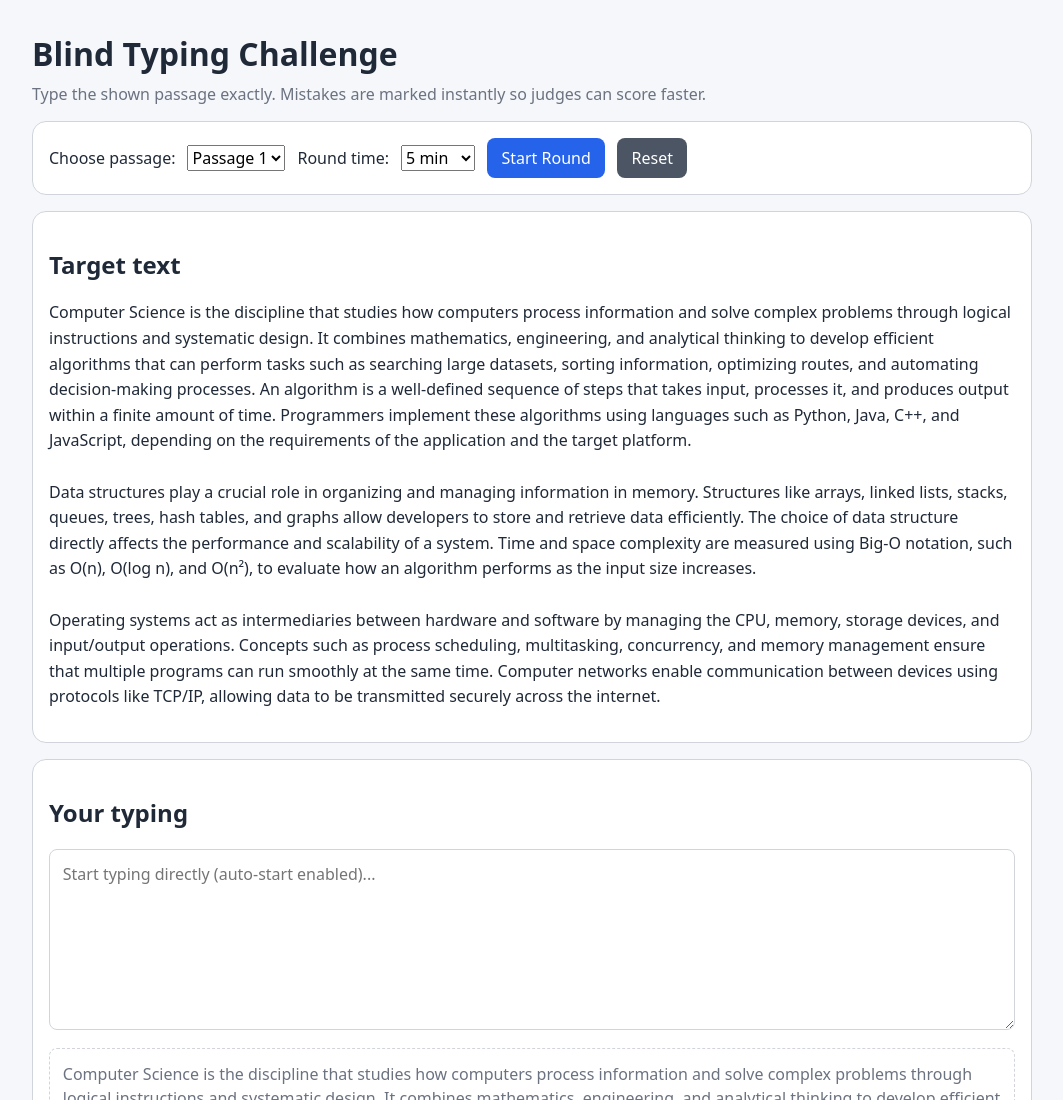
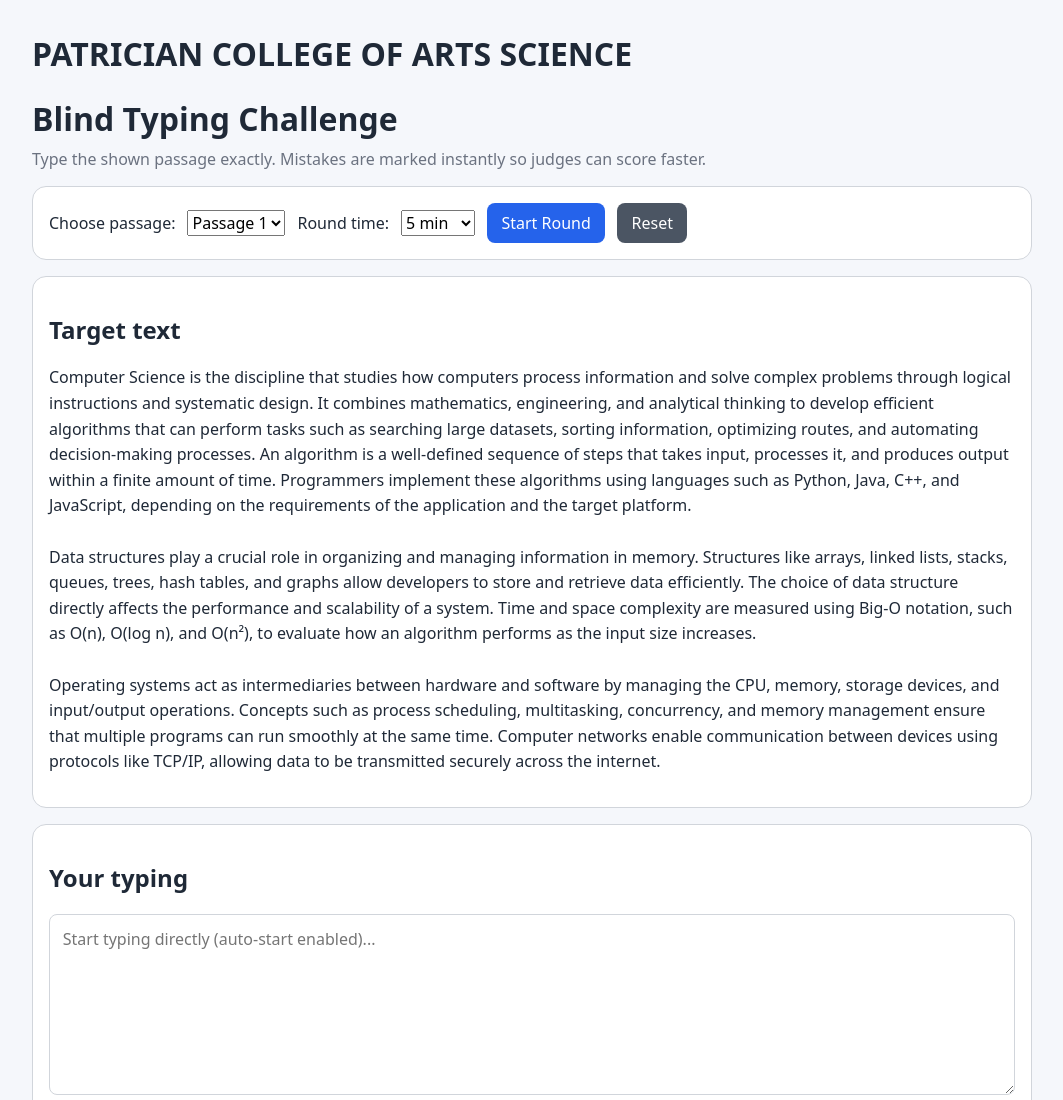
Before and after one commit to PaulStephenRaj/blindtypingpro, a plain HTML site: page index.html in a window 1280 px wide. Shown: the top 1100 px of the page, without its empty margins (108-1171 px from the left). Drawn offline with Linux system fonts and the light colour scheme.

Commit message:
Update header title and maintain structure

```diff
--- a/index.html
+++ b/index.html
@@ -9,6 +9,8 @@
 <body>
   <main class="app">
     <header>
+      <h1>PATRICIAN COLLEGE OF ARTS SCIENCE </h1>
+      <BR>
       <h1>Blind Typing Challenge</h1>
       <p>Type the shown passage exactly. Mistakes are marked instantly so judges can score faster.</p>
     </header>
@@ -69,4 +71,5 @@
 
   <script src="app.js"></script>
 </body>
+
 </html>
```
